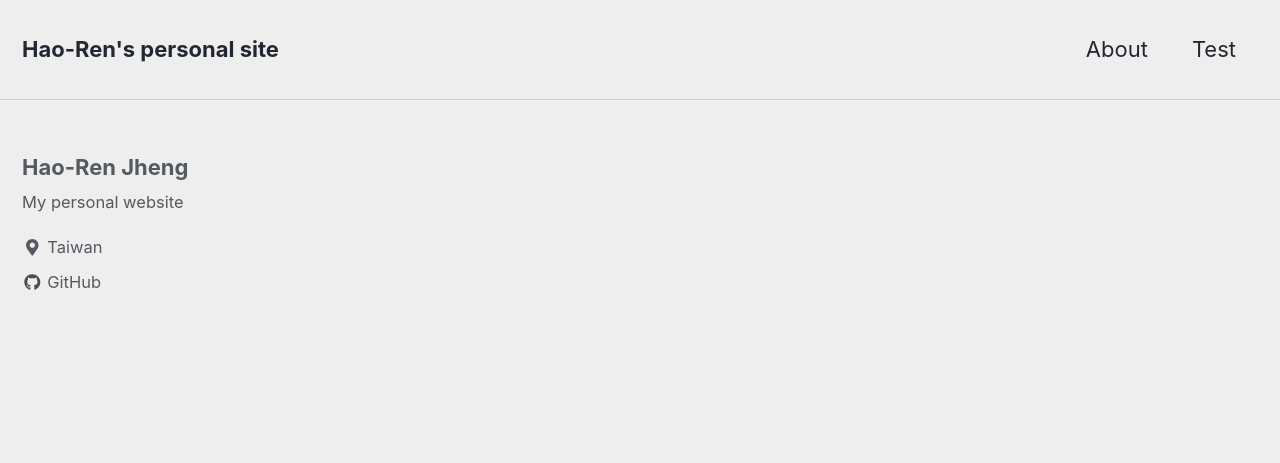
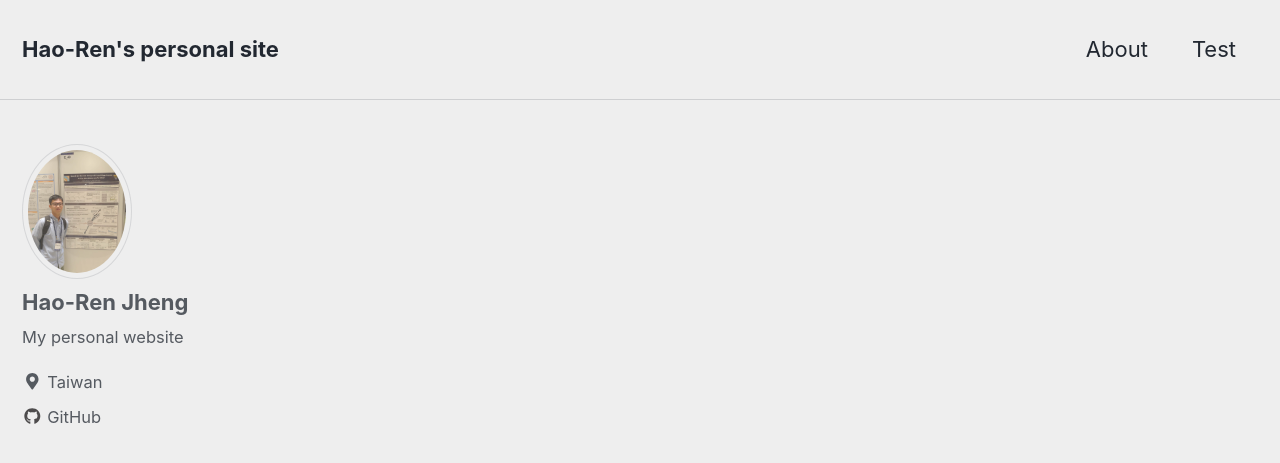
Before and after one commit to hrjheng/hrjheng.github.io, a Jekyll site: the page built from index.html, in a window 1280 px wide and 900 px high. Shown: the top 463 px of the window. Built offline with Jekyll 4.4.1, drawn with Linux system fonts in a browser that asks for light colours; nearby versions of some CDN libraries; the list of posts is cut into pages by our own code.

Commit message:
new commit

```diff
--- a/_config.yml
+++ b/_config.yml
@@ -85,7 +85,7 @@ analytics:
 # Site Author
 author:
   name             : "Hao-Ren Jheng"
-  avatar           : # "/images/IMG_20180707_212427_041.jpg" # path of avatar image, e.g. "/assets/images/bio-photo.jpg"
+  avatar           : "/images/IMG_20180707_212427_041.jpg" # path of avatar image, e.g. "/assets/images/bio-photo.jpg"
   bio              : "My personal website"
   location         : "Taiwan"
   email            :
```
